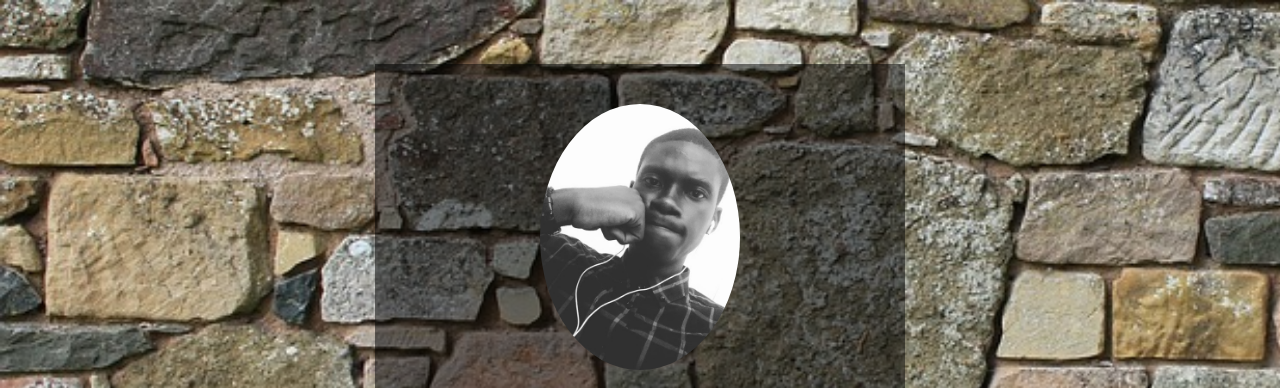
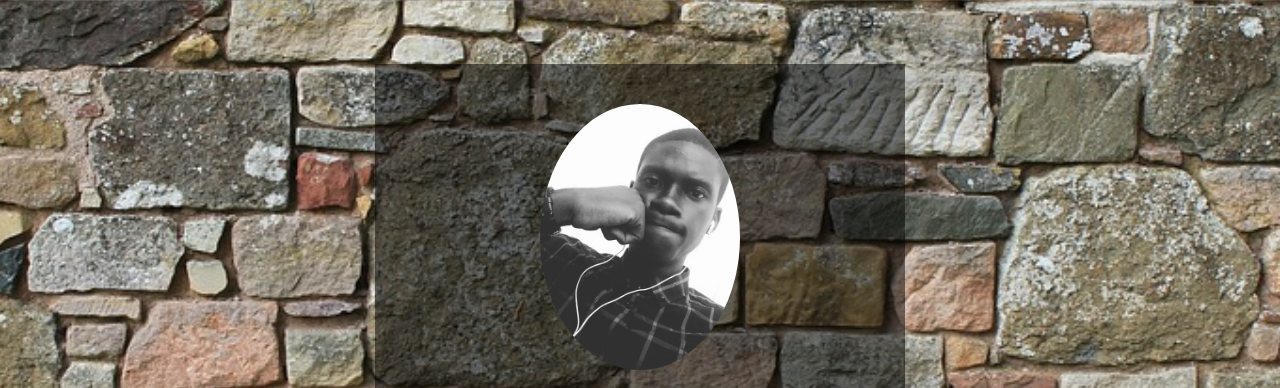
Before and after one commit to Ijequay-wisdom/personalprofile, a plain HTML site: page index.html in a window 1280 px wide. Shown: the top 388 px of the page. Drawn offline with Linux system fonts and the light colour scheme.

Commit message:
Update profile page.css

```diff
--- a/profile page.css
+++ b/profile page.css
@@ -1,7 +1,7 @@
 body{
 	margin:0;
 	padding:0;
-	background: url(5.jpg) no-repeat;
+	background: url(5.jpg) no-repeat center fixed;
 	background-size:cover;
 	-webkit-background-size:cover;
 	-moz-background-size:cover;
```
